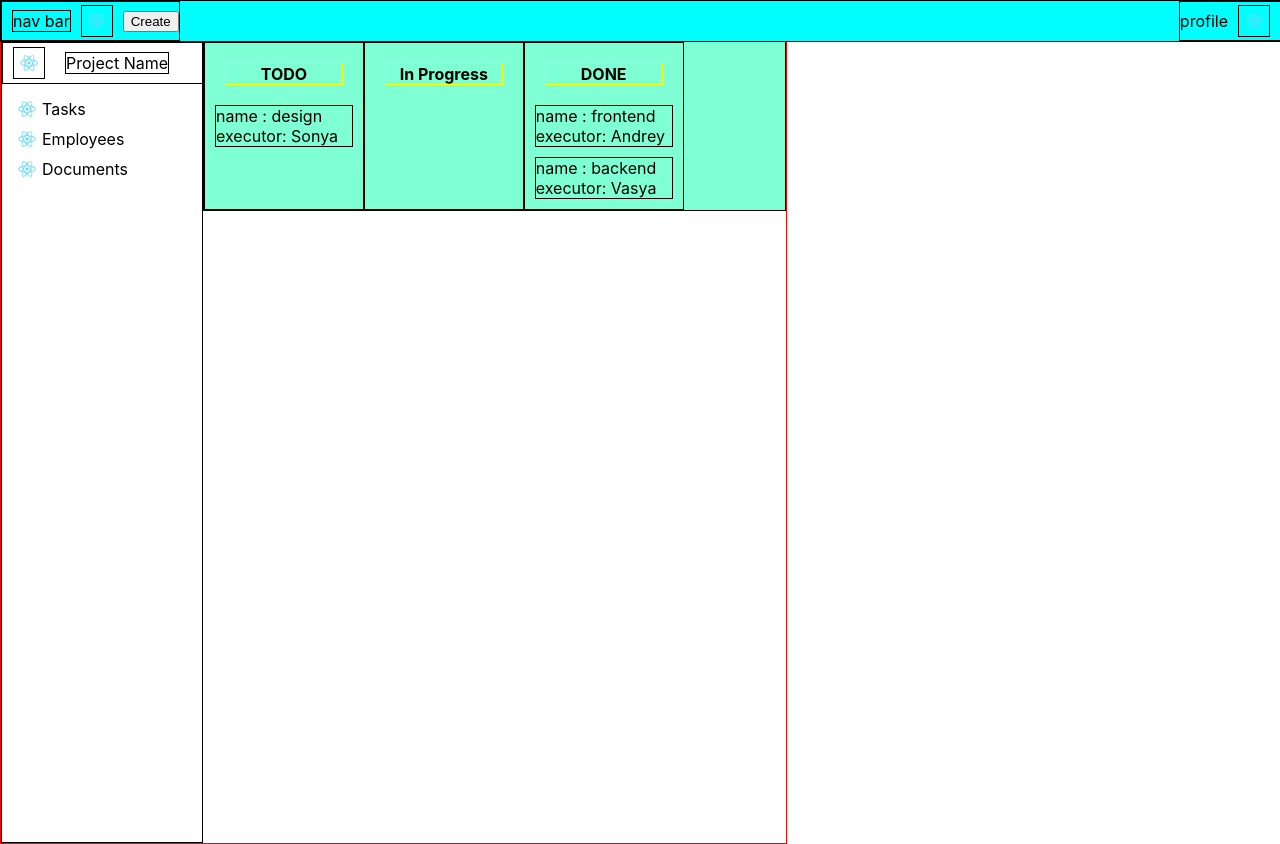
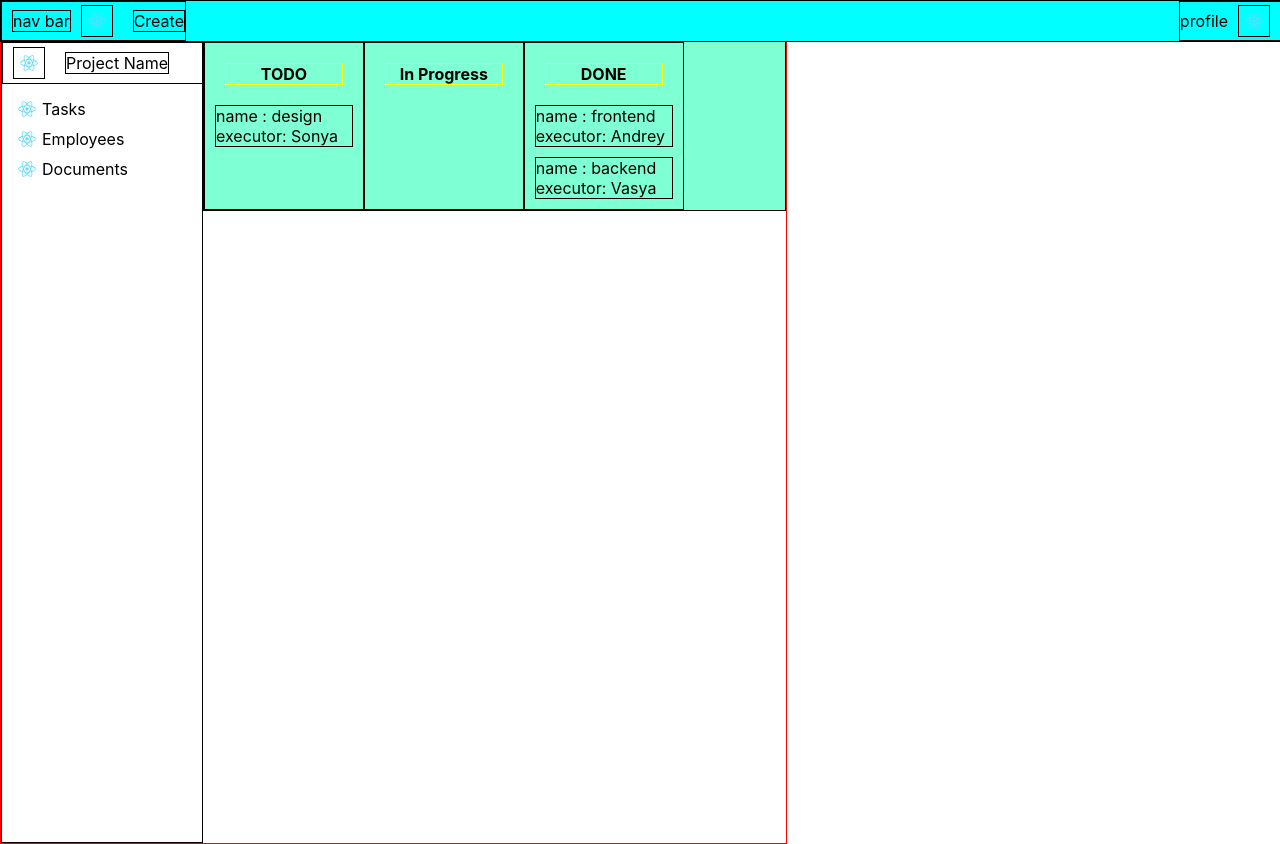
Before and after one commit to DibrovDru/Architecture.1, a React (Create React App) app in the folder my-app/: page /tasks in a window 1280 px wide. Built offline with nearby package versions, Linux system fonts and the light colour scheme.

Commit message:
new task panel is started

```diff
--- a/my-app/src/App.tsx
+++ b/my-app/src/App.tsx
@@ -7,11 +7,15 @@ import { NavBar } from "./components/Base/NavBar/NavBar";
 import Header from "./components/Base/Header/ContainerHeader";
 import { Route, NavLink, Routes } from "react-router-dom";
 
+import { NewTaskPanel } from "./components/Tasks/Tasks";
+
 function App() {
-  let [isOpenNavBar, changeStateButton] = useState(true);
+  let StateNavBar = useState(true);
+
+  let StateNewTaskPanel = useState(false);
 
   let VirtualNavBar;
-  if (isOpenNavBar) {
+  if (StateNavBar[0]) {
     VirtualNavBar = <NavBar />;
   } else {
     VirtualNavBar = <div></div>;
@@ -19,17 +23,14 @@ function App() {
 
   return (
     <div className="App">
-      <Header
-        NavBarButtonState={{ changeStateButton, isOpenNavBar }}
-        // changeStateButton={changeStateButton}
-        // isOpenNavBar={isOpenNavBar}
-      />
+      {StateNewTaskPanel[0] ? <NewTaskPanel /> : <></>}
+      <Header StateNavBar={StateNavBar} StateNewTaskPanel={StateNewTaskPanel} />
       <div className="navbar_content">
         {VirtualNavBar}
         <Routes>
           <Route
             path="/tasks"
-            element={<Tasks isOpenNavBar={isOpenNavBar} />}
+            element={<Tasks isOpenNavBar={StateNavBar[0]} />}
           />
           <Route path="/employees" element={<Employees />} />
         </Routes>
--- a/my-app/src/components/Base/Header/ContainerHeader.tsx
+++ b/my-app/src/components/Base/Header/ContainerHeader.tsx
@@ -1,7 +1,6 @@
 import { connect } from "react-redux";
 import { addTaskActionCreator } from "../../../ActionCreators";
 import Header from "./Header";
-import { Task } from "./../../../types";
 
 const mapDispatchToProps = (dispatch: any, ownProps: any) => ({
   addTask: () =>
--- a/my-app/src/components/Base/Header/Header.tsx
+++ b/my-app/src/components/Base/Header/Header.tsx
@@ -4,19 +4,52 @@ import logo from "../logo.svg";
 import { NavBarButtonState } from "../../../types";
 import { Dispatch } from "react";
 
-function ButtonNavBar({ isOpenNavBar, changeStateButton }: NavBarButtonState) {
+function ButtonNavBar({
+  StateNavBar,
+}: {
+  StateNavBar: [boolean, Dispatch<any>];
+}) {
+  let [isOpenNavBar, changeStateNavBar] = StateNavBar;
+  // console.log("888888888");
+  // console.log(props);
+  // debugger;
   return (
     <span
       className={styles.button_navbar}
       onClick={() => {
         if (isOpenNavBar) {
-          changeStateButton(false);
+          changeStateNavBar(false);
         } else {
-          changeStateButton(true);
+          changeStateNavBar(true);
         }
       }}
     >
       nav bar
+    </span>
+  );
+}
+
+function NewTaskPanel({
+  StateNewTaskPanel,
+}: {
+  StateNewTaskPanel: [boolean, Dispatch<any>];
+}) {
+  let [isOpenPanel, changeStatePanel] = StateNewTaskPanel;
+  // console.log("888888888");
+  // console.log(props);
+  // debugger;
+  return (
+    <span
+      className={styles.button_navbar}
+      onClick={() => {
+        if (isOpenPanel) {
+          changeStatePanel(false);
+        } else {
+          changeStatePanel(true);
+        }
+      }}
+    >
+      Create
     </span>
   );
 }
@@ -34,12 +67,16 @@ function Profile() {
   );
 }
 
+{
+  /* <Header StateNavBar={StateNavBar},
+StateNewTaskPanel={StateNewTaskPanel} /> */
+}
 function Header({
-  NavBarButtonState,
-  addTask,
+  StateNavBar,
+  StateNewTaskPanel,
 }: {
-  NavBarButtonState: NavBarButtonState;
-  addTask: Dispatch<any>;
+  StateNavBar: any;
+  StateNewTaskPanel: any;
 }) {
   // console.log(addTask);
   // debugger;
@@ -47,12 +84,11 @@ function Header({
   return (
     <div className={styles.header}>
       <div className={styles.part_header}>
-        <ButtonNavBar
-          changeStateButton={NavBarButtonState.changeStateButton}
-          isOpenNavBar={NavBarButtonState.isOpenNavBar}
-        />
+        <ButtonNavBar StateNavBar={StateNavBar} />
         <Logo />
-        <button onClick={addTask}>Create</button>
+        {/* <button onClick={addTask}>Create</button> */}
+        {/* <button onClick={StateNewTaskPanel}>Create</button> */}
+        <NewTaskPanel StateNewTaskPanel={StateNewTaskPanel} />
       </div>
       <Profile />
     </div>
--- a/my-app/src/components/Tasks/Tasks.tsx
+++ b/my-app/src/components/Tasks/Tasks.tsx
@@ -1,6 +1,10 @@
 import styles from "./Tasks.module.css";
 
 import { Task } from "../../types";
+
+export function NewTaskPanel(props: any) {
+  return <div>!!!!!!!</div>;
+}
 
 function TodoTasks({ tasks }: { tasks: Array<Task> }) {
   // console.log(tasks);
```
